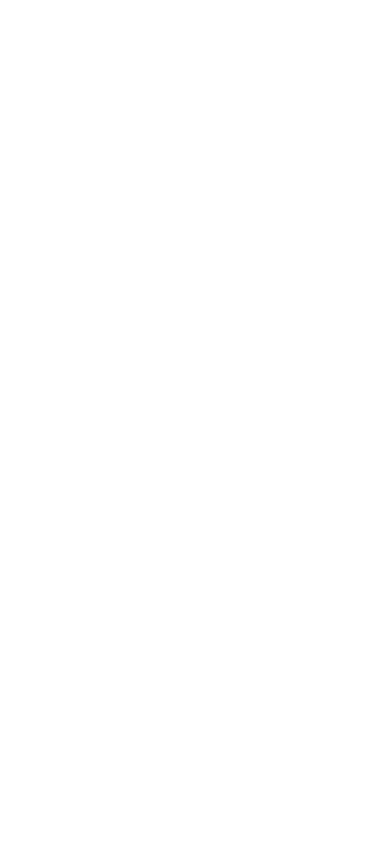
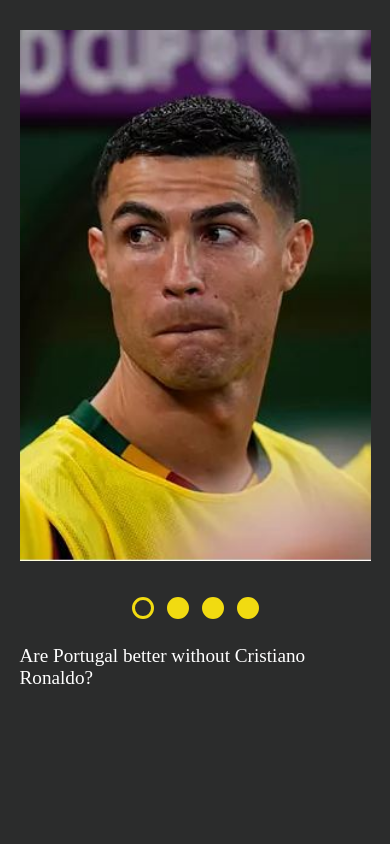
Before and after one commit to zytsev/cssMemeSlider, a plain HTML site: page index.html in a window 390 px wide. Drawn offline with Linux system fonts and the light colour scheme.

Commit message:
feat: create html end css LANG=en_EN date (Sep 14, 2023 12-39)

```diff
--- a/index.html
+++ b/index.html
@@ -10,7 +10,44 @@
 </head>
 
 <body>
-
+    <div class="container">
+        <div class="wrapper-slider">
+            <div class="carousel">
+                <img src="./img/Ronaldo 1.JPG" alt="Ronaldo1">
+            </div>
+            <div class="carousel hidden">
+                <img src="./img/Ronaldo 2.JPG" alt="Ronaldo2">
+            </div>
+            <div class="carousel hidden">
+                <img src="./img/Ronaldo 3.JPG" alt="Ronaldo3">
+            </div>
+            <div class="carousel hidden">
+                <img src="./img/Ronaldo 4.JPG" alt="Ronaldo4">
+            </div>
+        </div>
+        <div class="wrapper">
+            <div class="wrapper-text">
+                <p class="text">Are Portugal better without Cristiano Ronaldo?</p>
+                <p class="text hidden">Sou lindo</p>
+                <p class="text hidden">Siuuu!!!</p>
+                <p class="text hidden">"Não gol"</p>
+            </div>
+            <div class="wrapper-points">
+                <div class="point-area">
+                    <div class="point ring"></div>
+                </div>
+                <div class="point-area">
+                    <div class="point"></div>
+                </div>
+                <div class="point-area">
+                    <div class="point"></div>
+                </div>
+                <div class="point-area">
+                    <div class="point"></div>
+                </div>
+            </div>
+        </div>
+    </div>
 </body>
 
 </html>
--- a/style.css
+++ b/style.css
@@ -0,0 +1,138 @@
+body {
+    background-color: rgb(43, 44, 44);
+    height: 100vh;
+}
+
+.container {
+    width: 90%;
+    height: 100%;
+    margin: 0 auto;
+
+}
+
+.wrapper-slider {
+    height: 70%;
+    display: flex;
+    align-items: center;
+    justify-content: center;
+}
+
+.carousel {
+    width: 100%;
+    height: 90%;
+
+}
+
+.carousel>img {
+    width: 100%;
+    height: 100%;
+    object-fit: cover;
+}
+
+.hidden {
+    display: none;
+}
+
+.wrapper-text {}
+
+.text {
+    color: white;
+    font-size: larger;
+}
+
+.wrapper {
+    height: 30%;
+    display: flex;
+    justify-content: space-between;
+    flex-wrap: wrap-reverse;
+    align-content: flex-end;
+}
+
+.wrapper-text {
+    height: auto;
+    width: 75vw;
+}
+
+.wrapper-points {
+    display: flex;
+    align-items: center;
+    align-self: center;
+
+}
+
+.point-area {
+    display: flex;
+    align-items: center;
+    justify-content: center;
+    width: 35px;
+    height: 35px;
+    border-radius: 50%;
+    cursor: pointer;
+}
+
+
+.point {
+    width: 16px;
+    height: 16px;
+    border: 3px solid rgb(241, 219, 17);
+    border-radius: 50%;
+    background-color: rgb(241, 219, 17);
+}
+
+.back-white {
+    background-color: white;
+    border: 3px solid white;
+}
+
+.border-white {
+    border: 3px solid white;
+}
+
+.ring {
+    background-color: rgb(43, 44, 44);
+}
+
+@keyframes fadeIn {
+    0% {
+        opacity: 0;
+    }
+
+    100% {
+        opacity: 1;
+    }
+}
+
+.fade-in {
+    animation-name: fadeIn;
+    animation-duration: 1s;
+}
+
+@keyframes fadeOut {
+    0% {
+        opacity: 1;
+    }
+
+    100% {
+        opacity: 0;
+    }
+}
+
+.fade-out {
+    animation-name: fadeOut;
+    animation-duration: 1s;
+}
+
+@media (max-width: 1000px) {
+    .wrapper-points {
+
+        margin-left: auto;
+        margin-right: auto;
+    }
+
+
+    .wrapper-text {
+        align-self: center;
+    }
+}
+
+<img src="./img/Ronaldo 1.JPG" alt="Ronaldo1">
```
